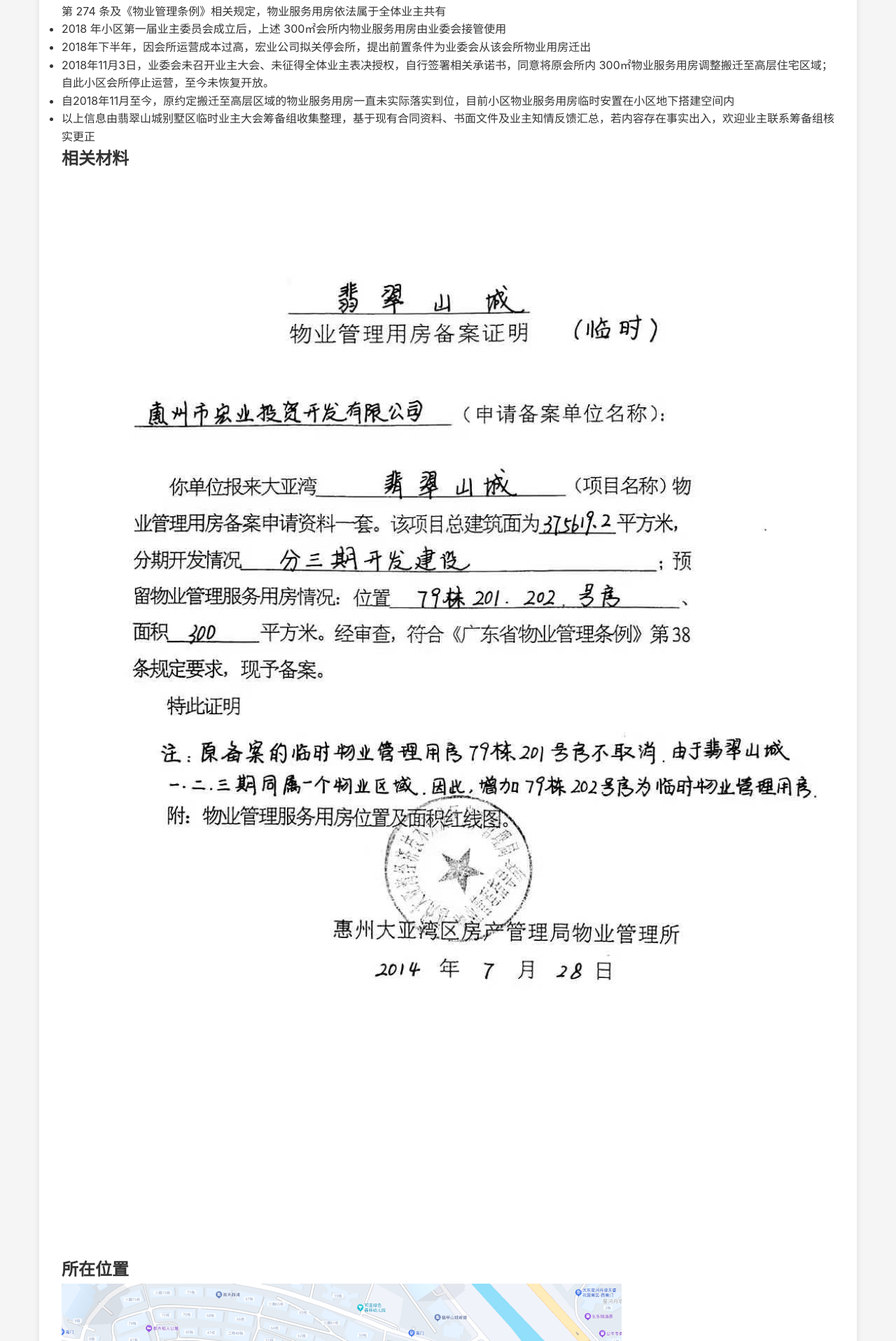
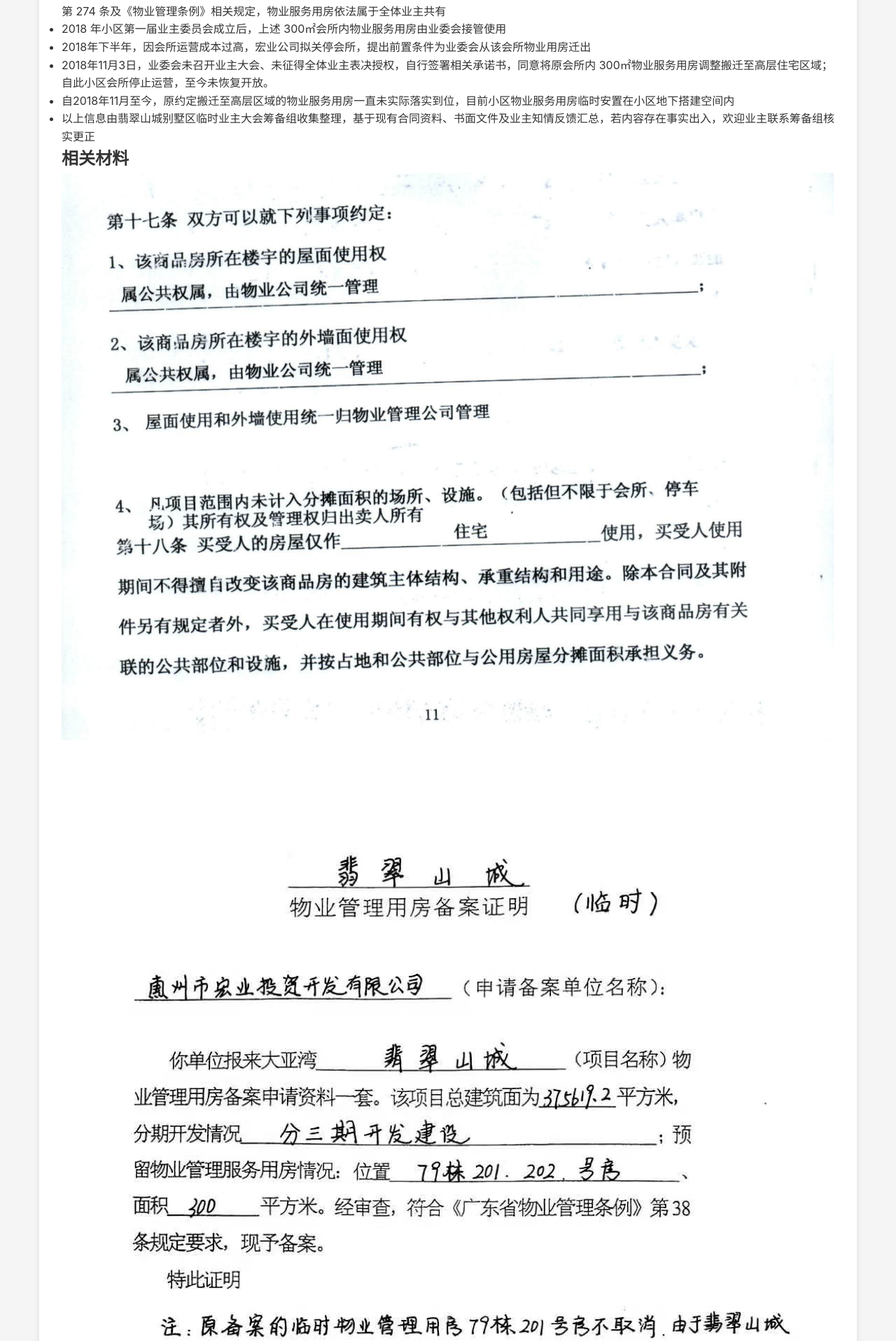
Before and after one commit to fcshan/fcshan.github.io, a Jekyll site: the page built from areas/community_clubhouse.html, in a window 1280 px wide. Shown: the part 403-2320 px from the top of the page at 70% size. Built offline with Jekyll 4.4.1, drawn with Linux system fonts in a browser that asks for light colours; comment, search, counter and statistics services are not loaded.

Commit message:
contract

```diff
--- a/areas/activity_room.html
+++ b/areas/activity_room.html
@@ -21,5 +21,5 @@
 
 <section class="area-image">
     <h2>所在位置</h2>
-    <img src="{{ '/areas/images/map_activity_center.png' | relative_url }}" alt="活动室">
+    <img src="{{ '/areas/images/map_activity_center.png' | relative_url }}" alt="活动室" style="max-width: 100%; height: auto;">
 </section>
--- a/areas/community_clubhouse.html
+++ b/areas/community_clubhouse.html
@@ -25,10 +25,11 @@
 
 <section class="area-image">
     <h2>相关材料</h2>
-    <img src="{{ '/areas/images/79.jpg' | relative_url }}" alt="物业服务用房证明">
+    <img src="{{ '/areas/images/house_purchase_contract.png' | relative_url }}" alt="一手业主购房合同" style="max-width: 100%; height: auto;">
+    <img src="{{ '/areas/images/79.jpg' | relative_url }}" alt="物业服务用房证明" style="max-width: 100%; height: auto;">
 </section>
 
 <section class="area-image">
     <h2>所在位置</h2>
-    <img src="{{ '/areas/images/map_club.png' | relative_url }}" alt="小区会所">
+    <img src="{{ '/areas/images/map_club.png' | relative_url }}" alt="小区会所" style="max-width: 100%; height: auto;">
 </section>
--- a/areas/property_management_center.html
+++ b/areas/property_management_center.html
@@ -22,5 +22,5 @@
 
 <section class="area-image">
     <h2>所在位置</h2>
-    <img src="{{ '/areas/images/map_service_center.png' | relative_url }}" alt="物业服务中心">
+    <img src="{{ '/areas/images/map_service_center.png' | relative_url }}" alt="物业服务中心" style="max-width: 100%; height: auto;">
 </section>
```
Also changed, not shown: areas/images/house_purchase_contract.png (added).
